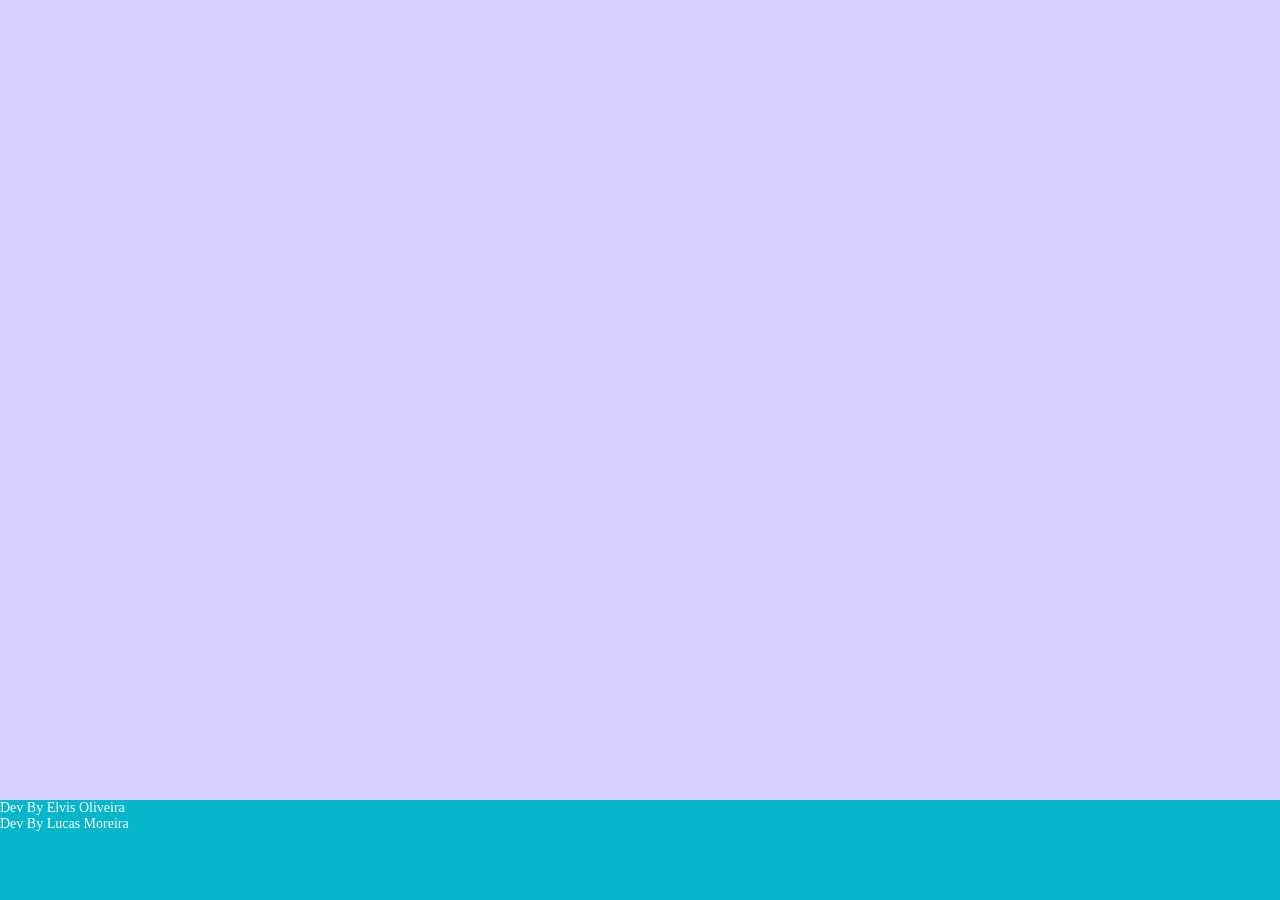
After one commit to elvismota00/pagina_tcc, a PHP site: page /sobre.html in a window 1280 px wide. The commit adds this page. Run offline with PHP 8.4, Linux system fonts and the light colour scheme.

Commit message:
adicionado novos arquivos - pagina contatos e sobre

```diff
--- a/cadastro.css
+++ b/cadastro.css
@@ -2,7 +2,6 @@
     padding: 0;
     margin: 0;
     box-sizing: border-box;
-    /* background-color: #d5d0fd; */
 }
 
 @font-face {
--- a/index.html
+++ b/index.html
@@ -19,8 +19,8 @@
             <nav>
                 <ul>
                     <li><a href="index.html">Home</a></li>
-                    <li><a href="">Sobre</a></li>
-                    <li><a href="">Contatos</a></li>
+                    <li><a href="sobre.html">Sobre</a></li>
+                    <li><a href="contantos.html">Contatos</a></li>
                     <li><a href="login.html">Login</a></li>
                     <li id="cad"><a href="cadastro.html">Cadastro</a></li>
                 </ul>
--- /dev/null
+++ b/sobre.css
@@ -0,0 +1,23 @@
+* {
+    padding: 0;
+    margin: 0;
+    box-sizing: border-box;
+}
+
+.container {
+    height: 100vh;
+    display: flex;
+    justify-content: center;
+    background-color: #d5d0fd;
+    align-items: center;
+}
+
+footer {
+    width: 100%;
+    height: 100px;
+    background-color: #05B6CA;
+    position: relative;
+    font-family: roboto-light;
+    font-size: 14px;
+    color: #fff;
+}
--- /dev/null
+++ b/sobre.html
@@ -0,0 +1,20 @@
+<!DOCTYPE html>
+<html lang="pt-br">
+<head>
+    <meta charset="UTF-8">
+    <meta name="viewport" content="width=device-width, initial-scale=1.0">
+    <title>Sobre</title>
+    <link rel="stylesheet" type="text/css" href="sobre.css">
+    <link rel="icon" type="image/png" sizes="32x32" href="imagens/logo_acad2.png">
+</head>
+<body>
+    <div class="container">
+
+    </div>
+
+    <footer class="foot">
+        <p>Dev By Elvis Oliveira</p>
+        <p>Dev By Lucas Moreira</p>
+    </footer>
+</body>
+</html>
```
Also changed, not shown: contantos.html (added, +20 -0 lines), contatos.css (added, +23 -0 lines).
